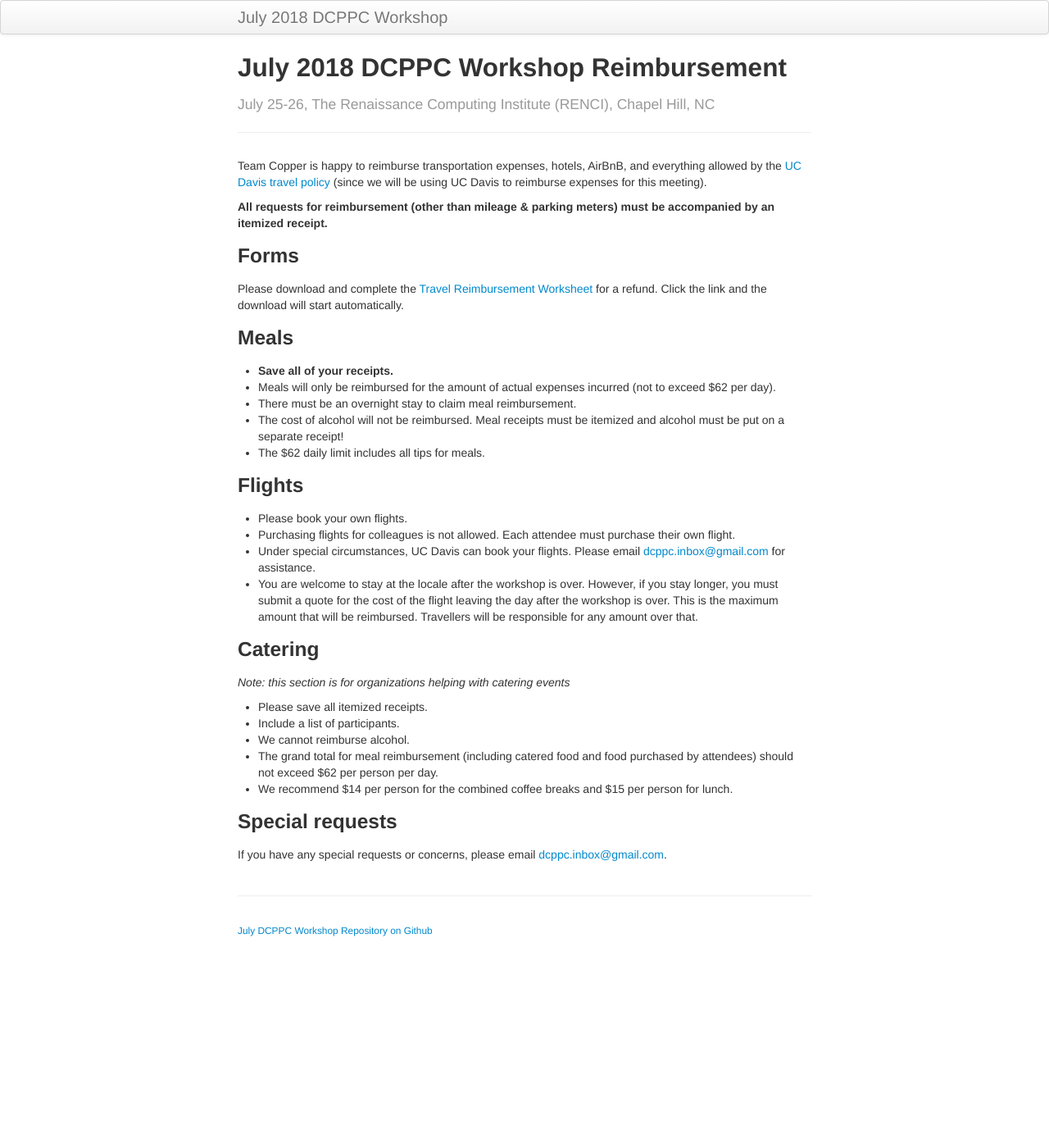
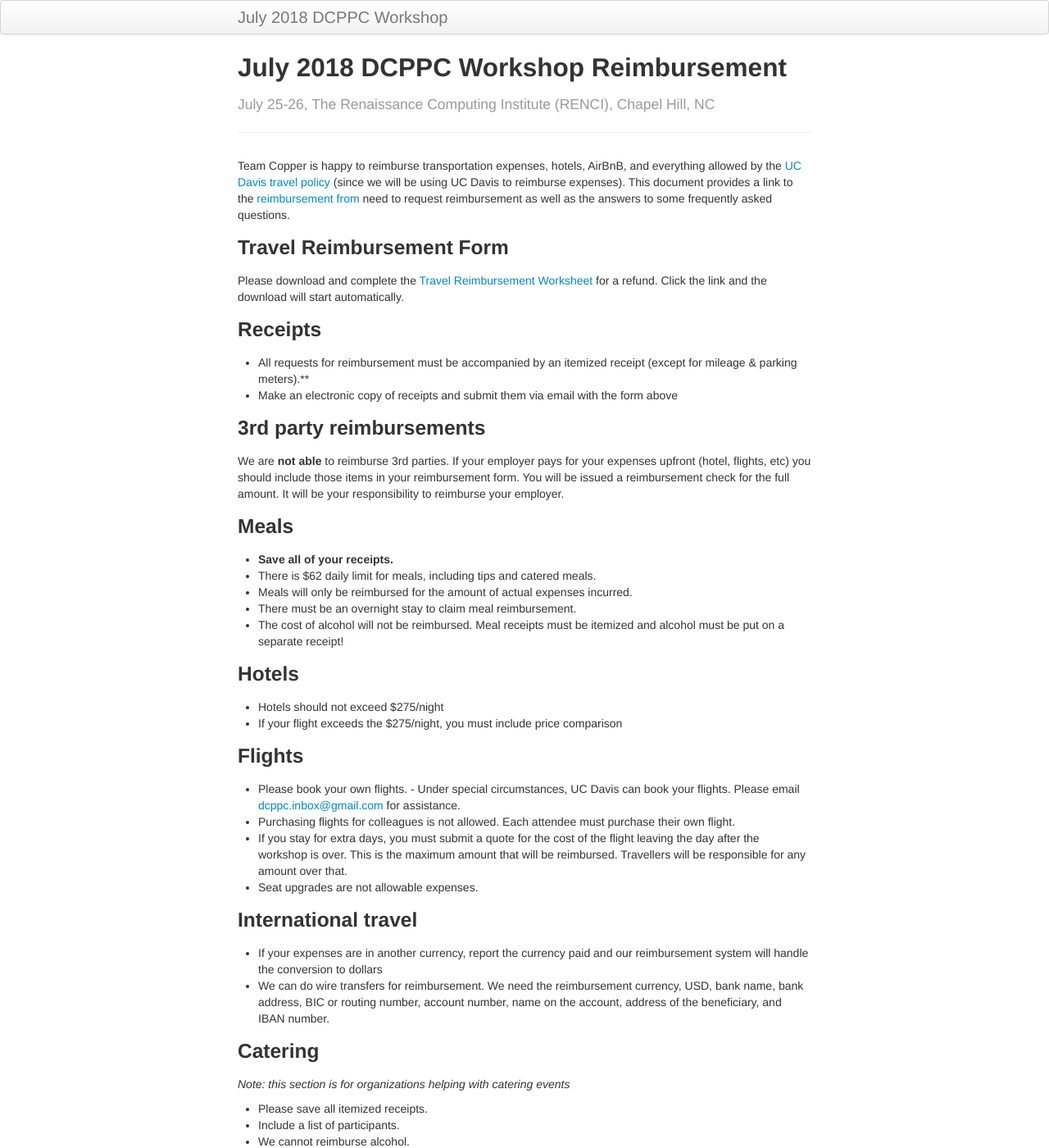
Before and after one commit to dcppc/2018-july-workshop, a Jekyll site: the page built from docs/reimbursements.md, in a window 1280 px wide and 1400 px high. Shown: the whole window at 82% size. Built offline with Jekyll 4.4.1, drawn with Linux system fonts in a browser that asks for light colours; some of the changed text lies outside the part shown.

Commit message:
update reimbursements

```diff
--- a/docs/reimbursements.md
+++ b/docs/reimbursements.md
@@ -6,26 +6,39 @@ tagline: July 25-26, The Renaissance Computing Institute (RENCI), Chapel Hill, N
 
 Team Copper is happy to reimburse transportation expenses, hotels, AirBnB,
 and everything allowed by the [UC Davis travel policy](https://policy.ucop.edu/doc/3420365/BFB-G-28)
-(since we will be using UC Davis to reimburse expenses for this meeting).
+(since we will be using UC Davis to reimburse expenses). This document provides a link to the [reimbursement from]((https://github.com/dcppc/2018-july-workshop/raw/master/docs/TravelReimbursementWorksheet.doc)) need to request reimbursement as well as the answers to some frequently asked questions.
 
-**All requests for reimbursement (other than mileage & parking meters)
-must be accompanied by an itemized receipt.**
+### Travel Reimbursement Form
+Please download and complete the [Travel Reimbursement Worksheet](https://github.com/dcppc/2018-july-workshop/raw/master/docs/TravelReimbursementWorksheet.doc) for a refund. Click the link and the download will start automatically.
 
-### Forms
-Please download and complete the [Travel Reimbursement Worksheet](https://github.com/dcppc/2018-july-workshop/raw/master/docs/TravelReimbursementWorksheet.doc) for a refund. Click the link and the download will start automatically.
+### Receipts
+
+- All requests for reimbursement must be accompanied by an itemized receipt (except for mileage & parking meters).**
+- Make an electronic copy of receipts and submit them via email with the form above
+
+### 3rd party reimbursements
+We are **not able** to reimburse 3rd parties. If your employer pays for your expenses upfront (hotel, flights, etc) you should include those items in your reimbursement form. You will be issued a reimbursement check for the full amount. It will be your responsibility to reimburse your employer.
 
 ### Meals
 - **Save all of your receipts.**
-- Meals will only be reimbursed for the amount of actual expenses incurred (not to exceed $62 per day).
+- There is $62 daily limit for meals, including tips and catered meals.
+- Meals will only be reimbursed for the amount of actual expenses incurred.
 - There must be an overnight stay to claim meal reimbursement.
 - The cost of alcohol will not be reimbursed. Meal receipts must be itemized and alcohol must be put on a separate receipt!
-- The $62 daily limit includes all tips for meals.
+
+### Hotels
+- Hotels should not exceed $275/night
+- If your flight exceeds the $275/night, you must include price comparison
 
 ### Flights
-- Please book your own flights.
+- Please book your own flights. - Under special circumstances, UC Davis can book your flights. Please email <dcppc.inbox@gmail.com> for assistance.
 - Purchasing flights for colleagues is not allowed. Each attendee must purchase their own flight.
-- Under special circumstances, UC Davis can book your flights. Please email <dcppc.inbox@gmail.com> for assistance.
-- You are welcome to stay at the locale after the workshop is over. However, if you stay longer, you must submit a quote for the cost of the flight leaving the day after the workshop is over. This is the maximum amount that will be reimbursed. Travellers will be responsible for any amount over that.
+- If you stay for extra days, you must submit a quote for the cost of the flight leaving the day after the workshop is over. This is the maximum amount that will be reimbursed. Travellers will be responsible for any amount over that.
+- Seat upgrades are not allowable expenses.
+
+### International travel
+- If your expenses are in another currency, report the currency paid and our reimbursement system will handle the conversion to dollars
+- We can do wire transfers for reimbursement. We need the reimbursement currency, USD, bank name, bank address, BIC or routing number, account number, name on the account, address of the beneficiary, and IBAN number.
 
 ### Catering
 _Note: this section is for organizations helping with catering events_
@@ -33,7 +46,8 @@ _Note: this section is for organizations helping with catering events_
 - Include a list of participants.
 - We cannot reimburse alcohol.
 - The grand total for meal reimbursement (including catered food and food purchased by attendees) should not exceed $62 per person per day.
-- We recommend $14 per person for the combined coffee breaks and $15 per person for lunch.
+- We recommend $14 per person for the combined coffee breaks and $15 per person for lunch
+- Contact <dcppc.inbox@gmail.com> with questions about payment.
 
 ### Special requests
 If you have any special requests or concerns, please email <dcppc.inbox@gmail.com>.
```
